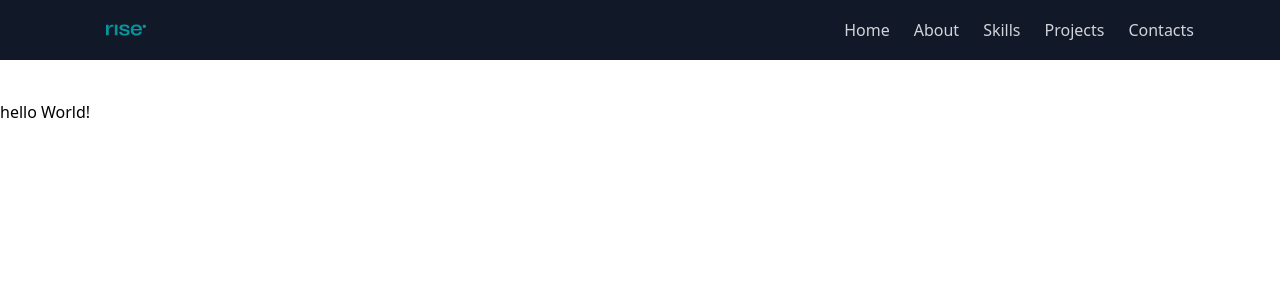
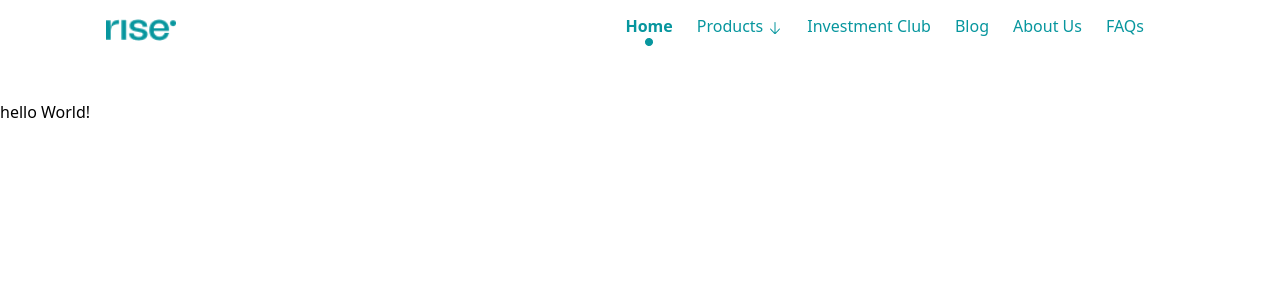
Before and after one commit to Akojede70/rise-interview-test, a React (Create React App) app: page / in a window 1280 px wide. Shown: the top 300 px of the page. Built offline with nearby package versions, Linux system fonts and the light colour scheme.

Commit message:
work on the navbar of the desktop

```diff
--- a/src/components/navbar/navbar.tsx
+++ b/src/components/navbar/navbar.tsx
@@ -1,6 +1,6 @@
 import React, { useState } from "react";
 import { FaBars, FaTimes } from "react-icons/fa";
-import { logo } from "../../assets/png/images-icon";
+import { logo, arrow, ellipse } from "../../assets/png/images-icon";
 
 const Navbar: React.FC = () => {
   const [isOpen, setIsOpen] = useState<boolean>(false);
@@ -10,15 +10,16 @@ const Navbar: React.FC = () => {
   };
 
   const navItems = [
-    { label: "Home", href: "#home" },
-    { label: "About", href: "#about" },
-    { label: "Skills", href: "#skills" },
-    { label: "Projects", href: "#projects" },
-    { label: "Contacts", href: "#contacts" },
+    { label: "Home", href: "#home", icon: ellipse },
+    { label: "Products", href: "#Products", icon: arrow },
+    { label: "Investment Club", href: "#skills" },
+    { label: "Blog", href: "#Blog" },
+    { label: "About Us", href: "#About Us" },
+    { label: "FAQs", href: "#FAQs" },
   ];
 
   return (
-    <nav className="fixed w-full h-[60px] flex justify-between items-center bg-gray-900 text-gray-300 px-4">
+    <nav className="fixed w-full h-[60px] flex justify-between items-center bg-primaryWhite text-primaryTeal px-4">
       {/* Mobile Toggle Button */}
       <button onClick={toggleNavbar} className="md:hidden z-10">
         {isOpen ? (
@@ -31,17 +32,26 @@ const Navbar: React.FC = () => {
       {/* Logo */}
       <div>
         <img
-          className="w-[40px] lg:ml-[70px] xl:ml-[90px]"
+          className="w-[70px] lg:ml-[70px] xl:ml-[90px]"
           src={logo}
           alt="Company Logo"
         />
       </div>
 
       {/* Desktop Navigation */}
-      <ul className="hidden flex-row space-x-6 mr-[70px] md:flex">
+      <ul className="hidden flex-row space-x-6 mr-[120px] md:flex Tomato Grotesk">
         {navItems.map((item) => (
           <li key={item.label}>
-            <a href={item.href}>{item.label}</a>
+            <a href={item.href} className={item.label === "Home" ? "font-bold" : ""}
+            >{item.label}
+            {item.label === "Products" && (
+                <img src={item.icon} alt="arrow" className="inline-block ml-1 w-4 h-4 animate-moveUpDown"/>
+            )}
+            {item.label === "Home" && (
+                <img src={item.icon} alt="ellipse" className="ml-5"/>
+            )}
+
+            </a>
           </li>
         ))}
       </ul>
--- a/tailwind.config.js
+++ b/tailwind.config.js
@@ -9,16 +9,24 @@ module.exports = {
       xl: '1024px',
     },
     extend: {
-      animation: ['motion-safe'],
+      animation: {
+        moveUpDown: 'moveUpDown 3s ease-in-out infinite',
+      },
+      keyframes: {
+        moveUpDown: {
+          '0%, 100%': { transform: 'translateY(0)' },
+          '50%': { transform: 'translateY(-6px)' },
+        },
+      },
       darkMode: 'class',
       colors: {
         primaryWhite: "#FFFFFF",
-        primary0Blue: "#203B8A",
+        primaryTeal: "#07969E",
         primary1: "#FFFFFF",
         primary2: "#5E6978",
       },
       fontFamily: {
-        'body': ['"Open Sans"', "sans"],
+        'body': ['"Open Sans"', "sans", "Tomato Grotesk"],
         'sans': ['Outfit', 'sans'],
         'roboto': ['Roboto', 'Arial', 'sans-serif'],
       },
```
